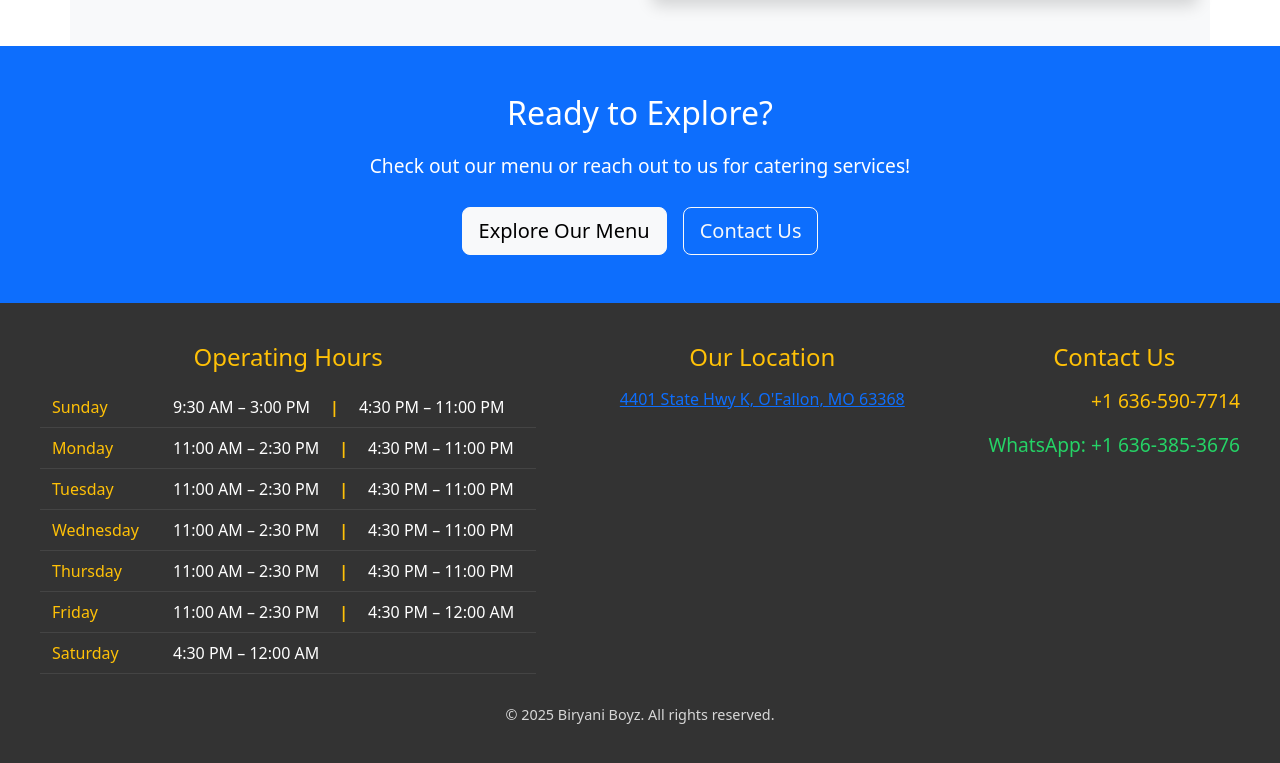
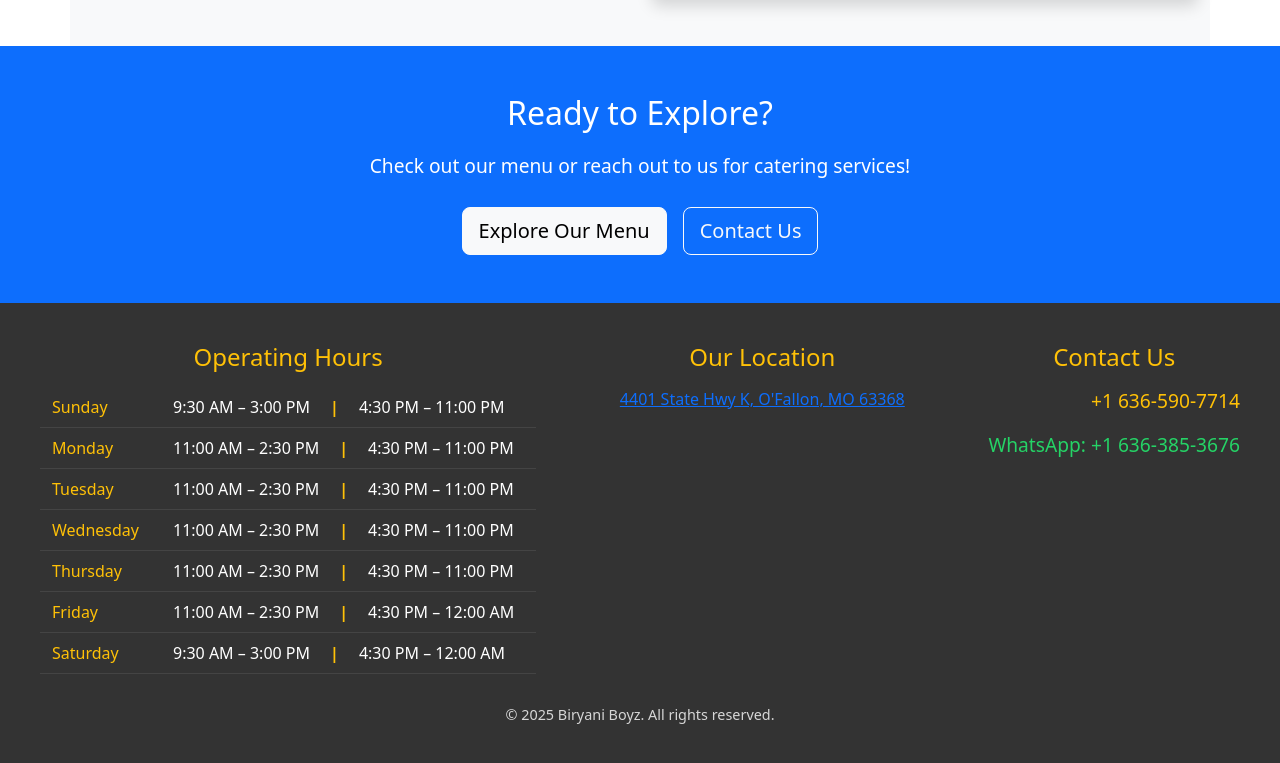
Before and after one commit to biryaniboyzstl/boyz-ui, an Angular app: page /about in a window 1280 px wide. Shown: the part 1370-2133 px from the top of the page. Built offline with nearby package versions, Linux system fonts and the light colour scheme.

Commit message:
soft open

```diff
--- a/src/app/app.component.html
+++ b/src/app/app.component.html
@@ -59,6 +59,8 @@
         <tr>
           <th>Saturday</th>
           <td>
+            <span class="time-slot">9:30 AM – 3:00 PM</span>
+            <span class="time-separator">|</span>
             <span class="time-slot">4:30 PM – 12:00 AM</span>
           </td>
         </tr>
```
